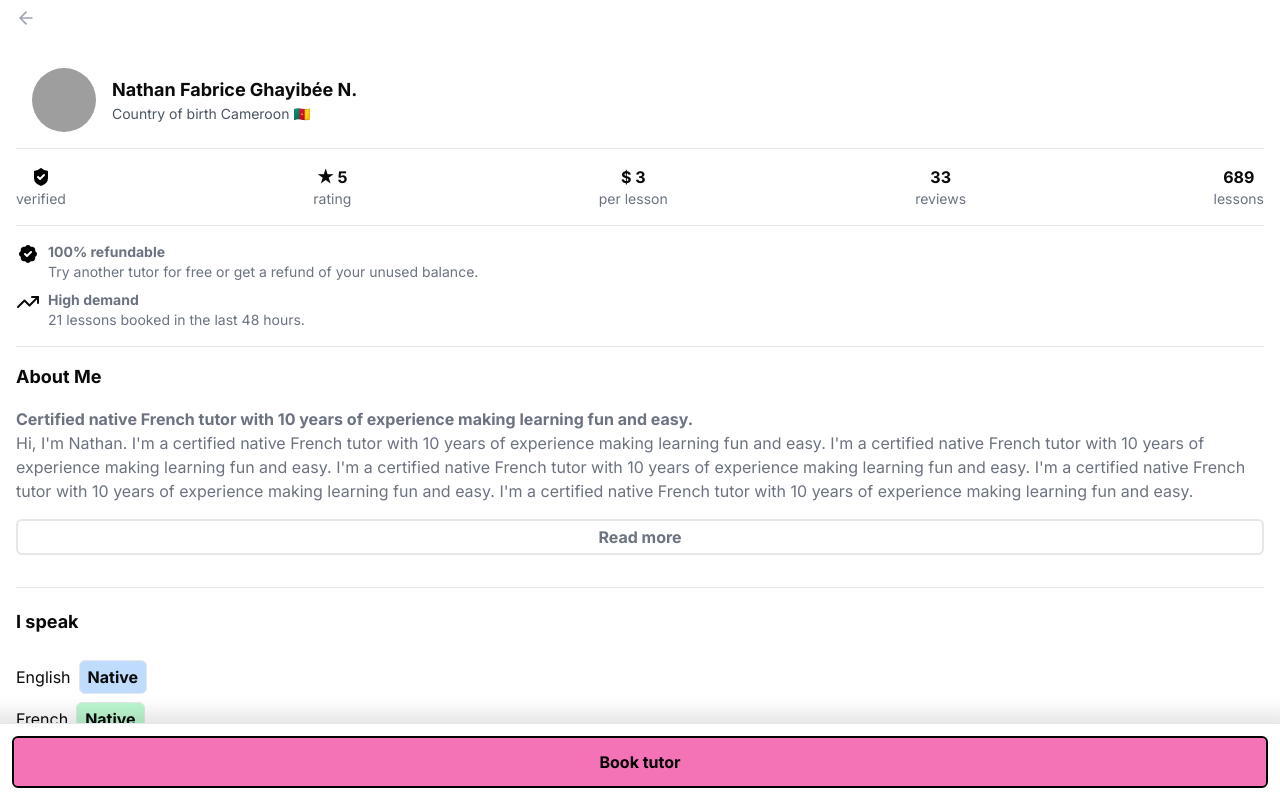
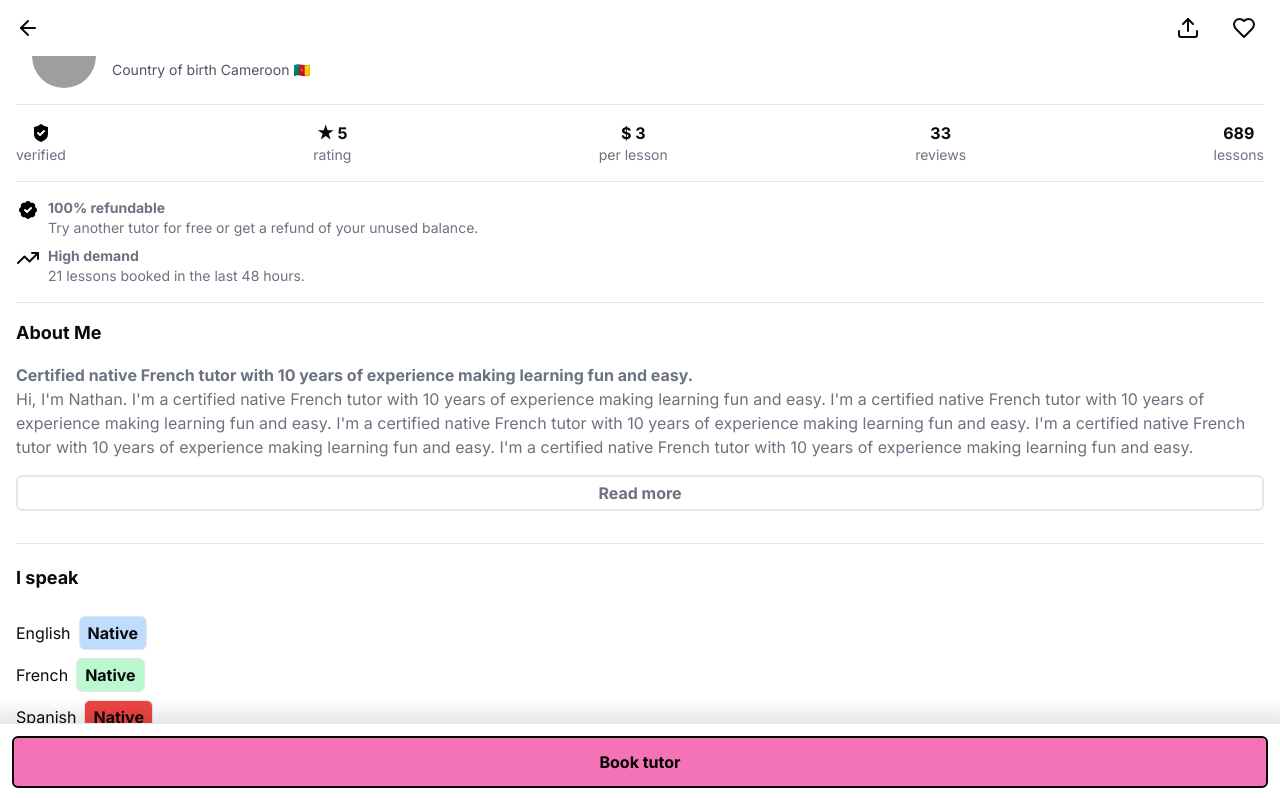
Before and after one commit to fatjan/tutorly, a Next.js app: page /tutor/1 in a window 1280 px wide. Shown: the top 798 px of the page. Built offline with nearby package versions, Linux system fonts and the light colour scheme; grey boxes are pictures that could not be loaded.

Commit message:
refactor tutor header into layout, make it sticky

```diff
--- a/app/(home)/layout.js
+++ b/app/(home)/layout.js
@@ -1,6 +1,6 @@
 import '@/app/ui/globals.css';
 import { inter } from '@/app/ui/fonts';
-import Header from '@/components/Header';
+import Header from '@/components/Headers/SearchHeader';
 import Filters from '@/components/Filters';
 import BottomNavBar from '@/components/BottomNavBar';
 
--- a/app/(tutor-page)/layout.js
+++ b/app/(tutor-page)/layout.js
@@ -1,5 +1,6 @@
 import '@/app/ui/globals.css';
 import { inter } from '@/app/ui/fonts';
+import TutorHeader from '@/components/Headers/TutorHeader';
 import BookTutorButton from '@/components/AboutTutor/BookTutorButton';
 import ReportIssue from '@/components/AboutTutor/ReportIssue';
 export const metadata = {
@@ -19,6 +20,7 @@ export default async function RootLayout({ children }) {
         <meta name="mobile-web-app-capable" content="yes" />
       </head>
       <body className={`${inter.className} antialiased`}>
+        <TutorHeader />
         {children}
         <ReportIssue />
         <BookTutorButton />
--- a/app/(tutor-page)/tutor/[tutorId]/page.js
+++ b/app/(tutor-page)/tutor/[tutorId]/page.js
@@ -21,27 +21,11 @@ export default function TutorPage({}) {
     countryFlag: '🇫🇷',
   }
 
-  const router = useRouter();
 
-  const handleBackClick = () => {
-    if (window.history.state && window.history.state.idx > 0) {
-      router.back();
-    } else {
-      router.push('/');
-    }
-  };
 
   return (
     <div className="min-h-screen bg-white px-4 pt-2">
-      <div className="max-w-md md:max-w-lg lg:max-w-xl">
-        <button
-          className="text-gray-500 mb-6 relative z-10"
-          onClick={handleBackClick}
-        >
-          <ArrowLeft id="arrow-left-tutor-page" className="h-5 w-5 text-gray-400" />
-        </button>
-      </div>
-      <AboutTutorCard />
+      <AboutTutorCard tutor={tutor} />
     </div>
   );
 }
--- /dev/null
+++ b/components/Headers/TutorHeader.js
@@ -0,0 +1,34 @@
+'use client';
+
+import { ArrowLeft, Upload, Heart  } from 'lucide-react';
+import { useRouter } from 'next/navigation';
+
+export default function TutorHeader() {
+  const router = useRouter();
+
+  const handleBackClick = () => {
+    if (window.history.state && window.history.state.idx > 0) {
+      router.back();
+    } else {
+      router.push('/');
+    }
+  };
+
+  return (
+    <header
+      className={"px-4 py-2 flex justify-between items-center fixed w-full bg-white z-20"}
+    >
+        <button onClick={handleBackClick}>
+            <ArrowLeft className="h-6 w-6" />
+        </button>
+        <div className="flex flow-col justify-center space-x-4">
+            <button className="p-2">
+                <Upload className="h-6 w-6" />
+            </button>
+        <button className="p-2">
+                <Heart className="h-6 w-6" />
+            </button>
+        </div>
+    </header>
+  );
+}
```
Also changed, not shown: components/Headers/SearchHeader.js (renamed from components/Header.js).
